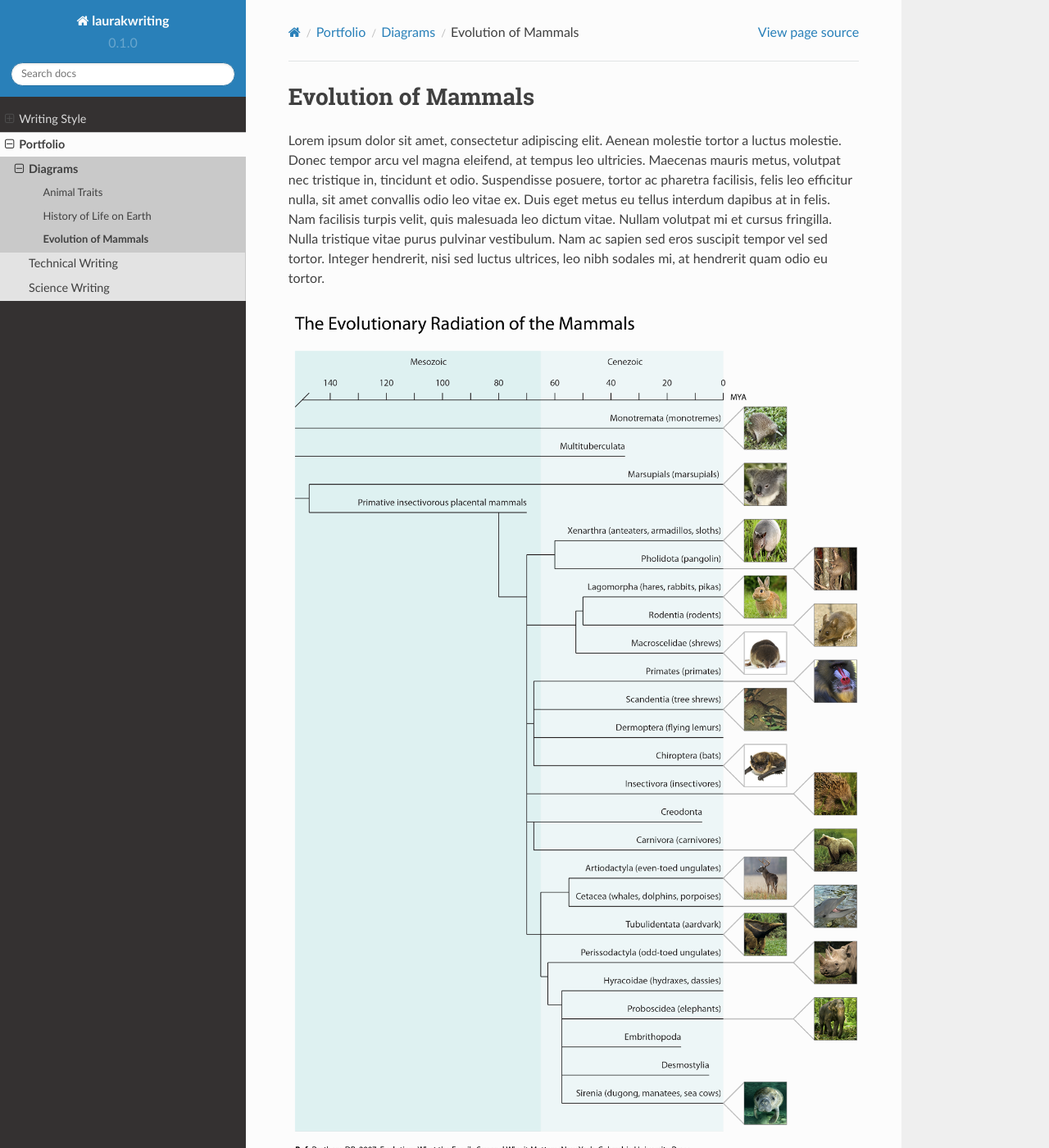
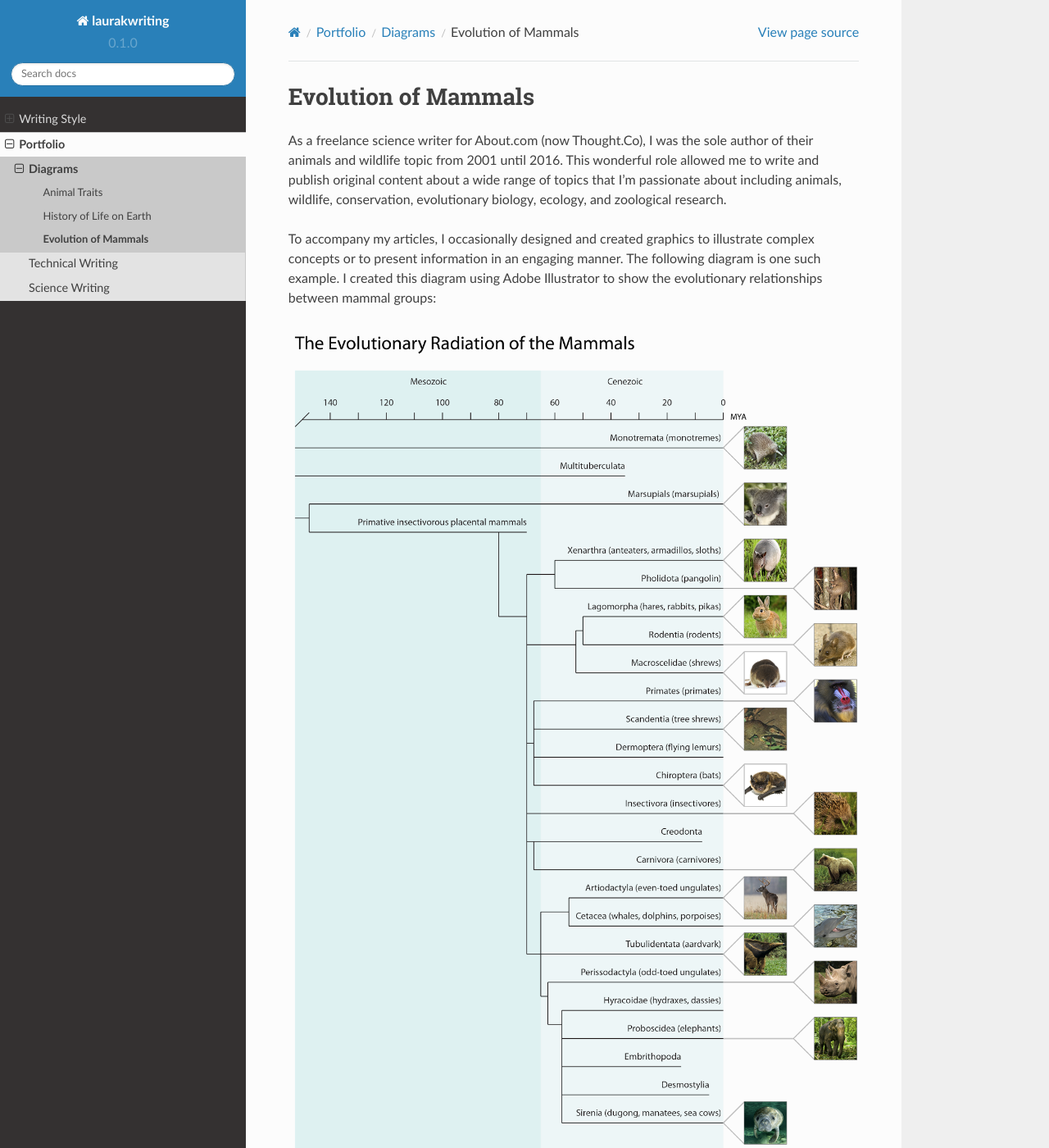
Before and after one commit to laurakwriting/rtd-laurakwriting, a Sphinx documentation site: the page built from docs/source/portfolio/mammals.rst, in a window 1280 px wide and 1400 px high. Shown: the whole window at 82% size. Built offline with Sphinx 7.4.7 and the Read the Docs theme 2.0.0, drawn with Linux system fonts in a browser that asks for light colours; some of the changed text lies outside the part shown.

Commit message:
Update mammals.rst

```diff
--- a/docs/source/portfolio/mammals.rst
+++ b/docs/source/portfolio/mammals.rst
@@ -2,9 +2,8 @@ Evolution of Mammals
 =====
 
 
-Lorem ipsum dolor sit amet, consectetur adipiscing elit. Aenean molestie tortor a luctus molestie. Donec tempor arcu vel magna eleifend, at tempus leo ultricies. Maecenas mauris metus, volutpat nec tristique in, tincidunt et odio. Suspendisse posuere, tortor ac pharetra facilisis, felis leo efficitur nulla, sit amet convallis odio leo vitae ex. Duis eget metus eu tellus interdum dapibus at in felis. Nam facilisis turpis velit, quis malesuada leo dictum vitae. Nullam volutpat mi et cursus fringilla. Nulla tristique vitae purus pulvinar vestibulum. Nam ac sapien sed eros suscipit tempor vel sed tortor. Integer hendrerit, nisi sed luctus ultrices, leo nibh sodales mi, at hendrerit quam odio eu tortor.
+As a freelance science writer for About.com (now Thought.Co), I was the sole author of their animals and wildlife topic from 2001 until 2016. This wonderful role allowed me to write and publish original content about a wide range of topics that I'm passionate about including animals, wildlife, conservation, evolutionary biology, ecology, and zoological research.
+
+To accompany my articles, I occasionally designed and created graphics to illustrate complex concepts or to present information in an engaging manner. The following diagram is one such example. I created this diagram using Adobe Illustrator to show the evolutionary relationships between mammal groups:
 
 .. image:: ../images/mammals.png
-
-
-Praesent vitae ipsum vitae nisl iaculis vulputate. Integer vel justo mattis justo viverra congue. Vestibulum semper dapibus nisl condimentum interdum. Donec lobortis ut dui eu blandit. Integer mattis ante leo, id tincidunt nibh rhoncus quis. Cras fermentum id metus id posuere. Phasellus enim turpis, facilisis et nulla a, pharetra rutrum massa. Donec eu leo mi. Vivamus mollis nibh eget ex commodo, vel consequat lacus commodo. Etiam feugiat eros ut justo mollis varius.
```
